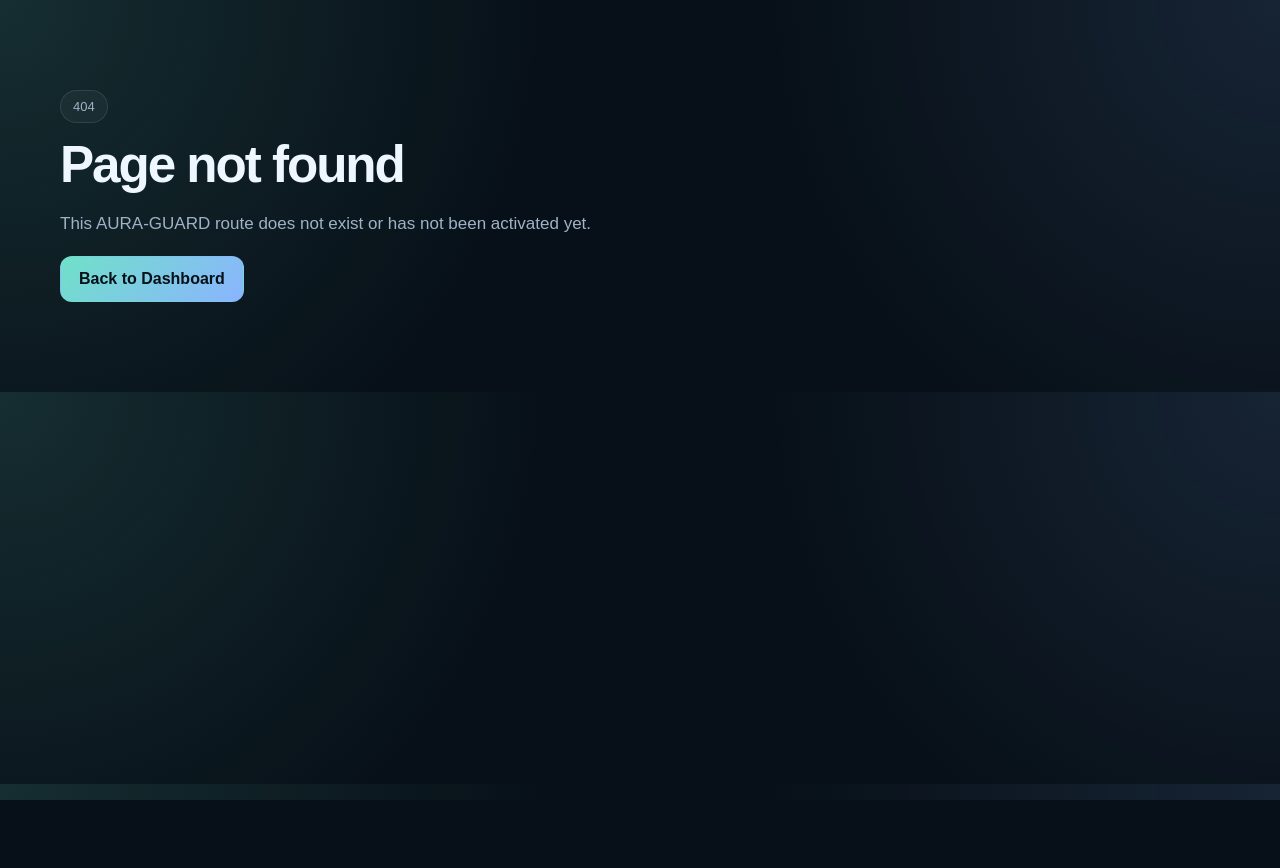
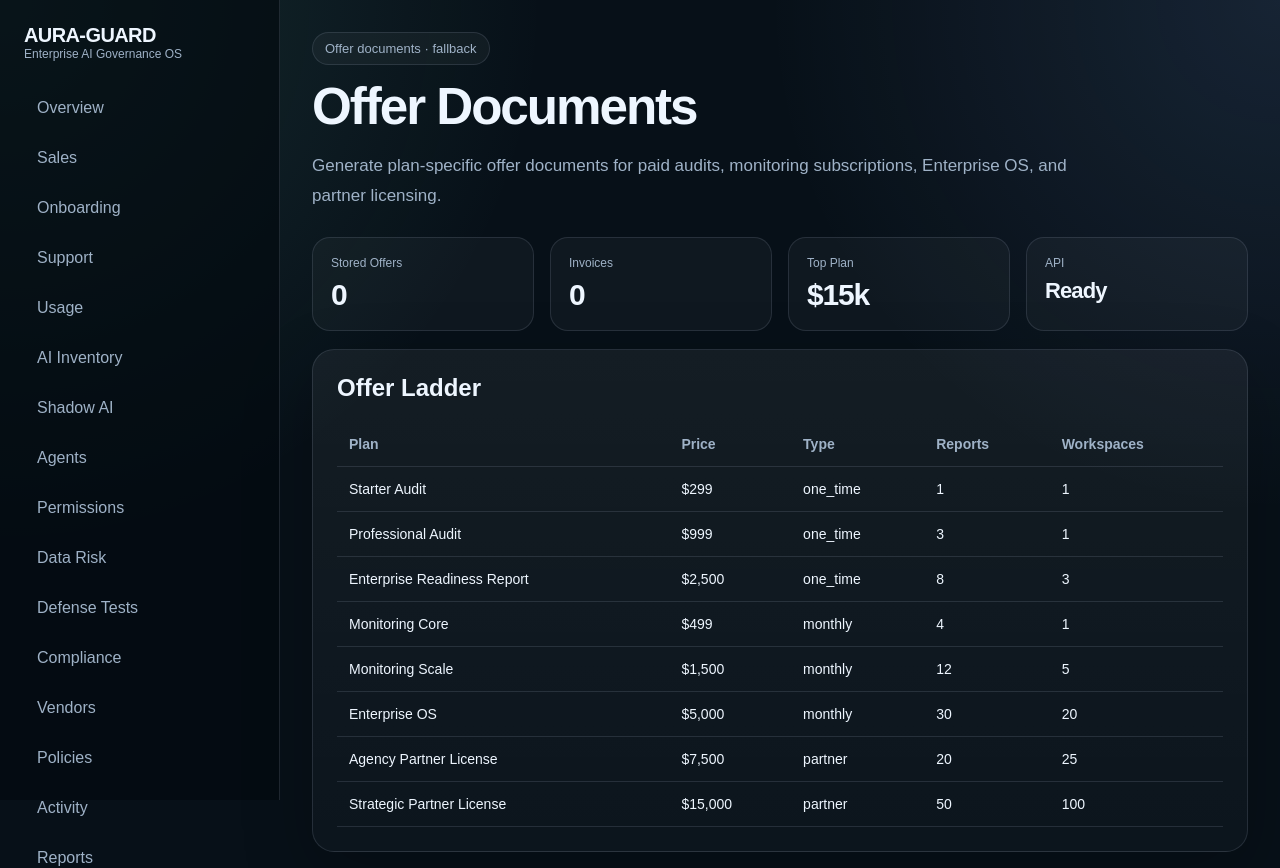
Before and after one commit to bisniskhusus019-hub/aura-guard-enterprise-os, a Next.js app: page /dashboard/offer-docs in a window 1280 px wide. Before the commit this address had no page. Shown: the top 868 px of the page. Before the commit the page ends 800 px from the top, so only its background shows below. Built offline with nearby package versions, Linux system fonts and the light colour scheme; no server answers.

Commit message:
Add offer document dashboard page

```diff
--- /dev/null
+++ b/app/dashboard/offer-docs/page.tsx
@@ -0,0 +1,34 @@
+import { DashboardShell } from "@/components/dashboard-shell";
+import { auraPlans, formatUsd } from "@/lib/pricing";
+import { getAutomationSummary } from "@/lib/automation-data";
+
+export default async function OfferDocsPage() {
+  const data = await getAutomationSummary();
+
+  return (
+    <DashboardShell activeHref="/dashboard/offer-docs">
+      <div>
+        <div className="badge">Offer documents · {data.source}</div>
+        <h1 className="section-title" style={{ marginTop: 16 }}>Offer Documents</h1>
+        <p className="section-copy">Generate plan-specific offer documents for paid audits, monitoring subscriptions, Enterprise OS, and partner licensing.</p>
+        <div className="metric-grid" style={{ marginTop: 26, marginBottom: 18 }}>
+          <div className="metric-card"><div className="metric-label">Stored Offers</div><div className="metric-value">{data.proposals}</div></div>
+          <div className="metric-card"><div className="metric-label">Invoices</div><div className="metric-value">{data.invoices}</div></div>
+          <div className="metric-card"><div className="metric-label">Top Plan</div><div className="metric-value">$15k</div></div>
+          <div className="metric-card"><div className="metric-label">API</div><div className="metric-value" style={{ fontSize: 22 }}>Ready</div></div>
+        </div>
+        <div className="card" style={{ padding: 24 }}>
+          <h2 style={{ marginTop: 0 }}>Offer Ladder</h2>
+          <table>
+            <thead><tr><th>Plan</th><th>Price</th><th>Type</th><th>Reports</th><th>Workspaces</th></tr></thead>
+            <tbody>
+              {auraPlans.map((plan) => (
+                <tr key={plan.code}><td>{plan.name}</td><td>{formatUsd(plan.price)}</td><td>{plan.type}</td><td>{plan.includedReports}</td><td>{plan.includedWorkspaces}</td></tr>
+              ))}
+            </tbody>
+          </table>
+        </div>
+      </div>
+    </DashboardShell>
+  );
+}
```
